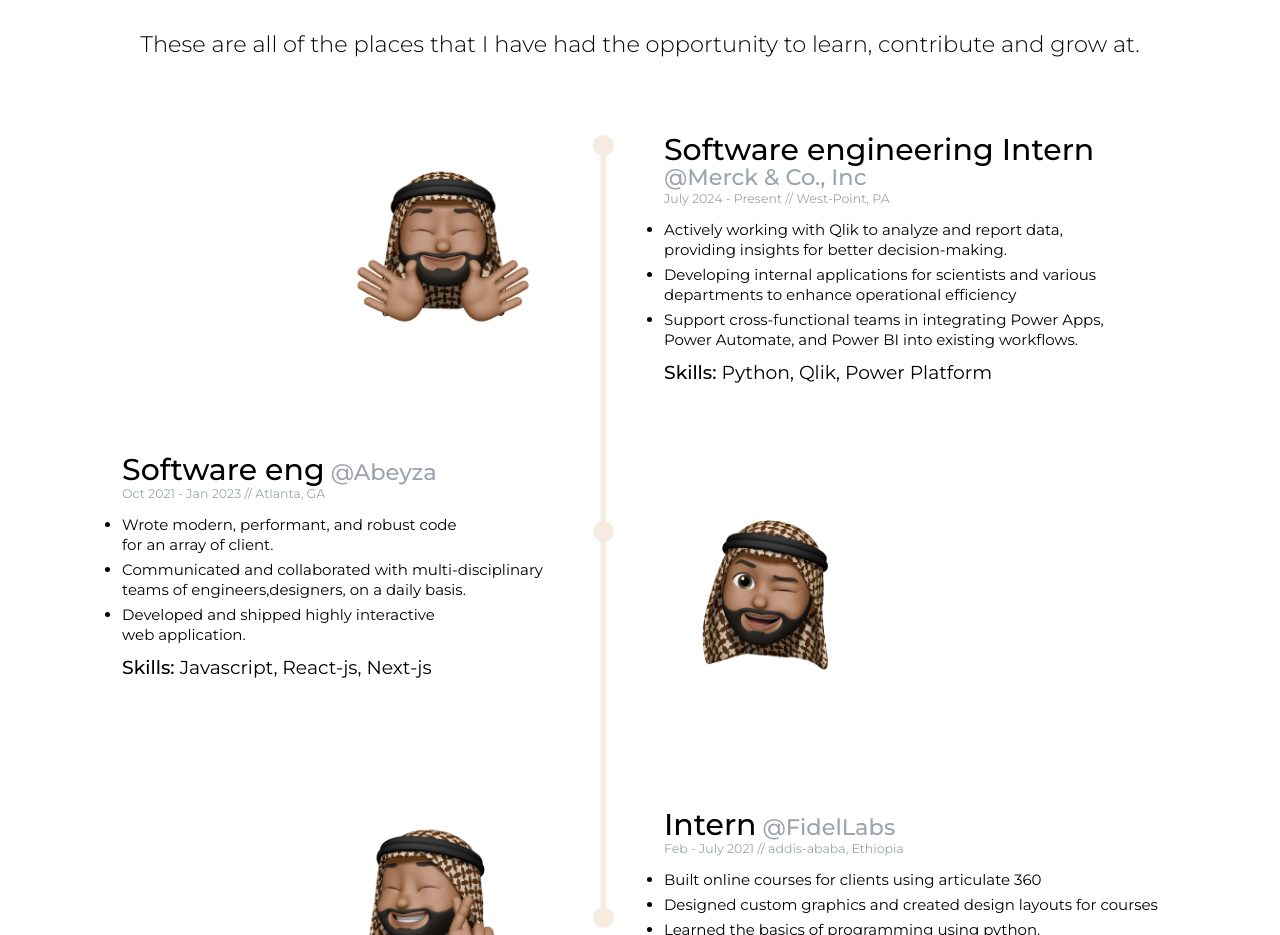
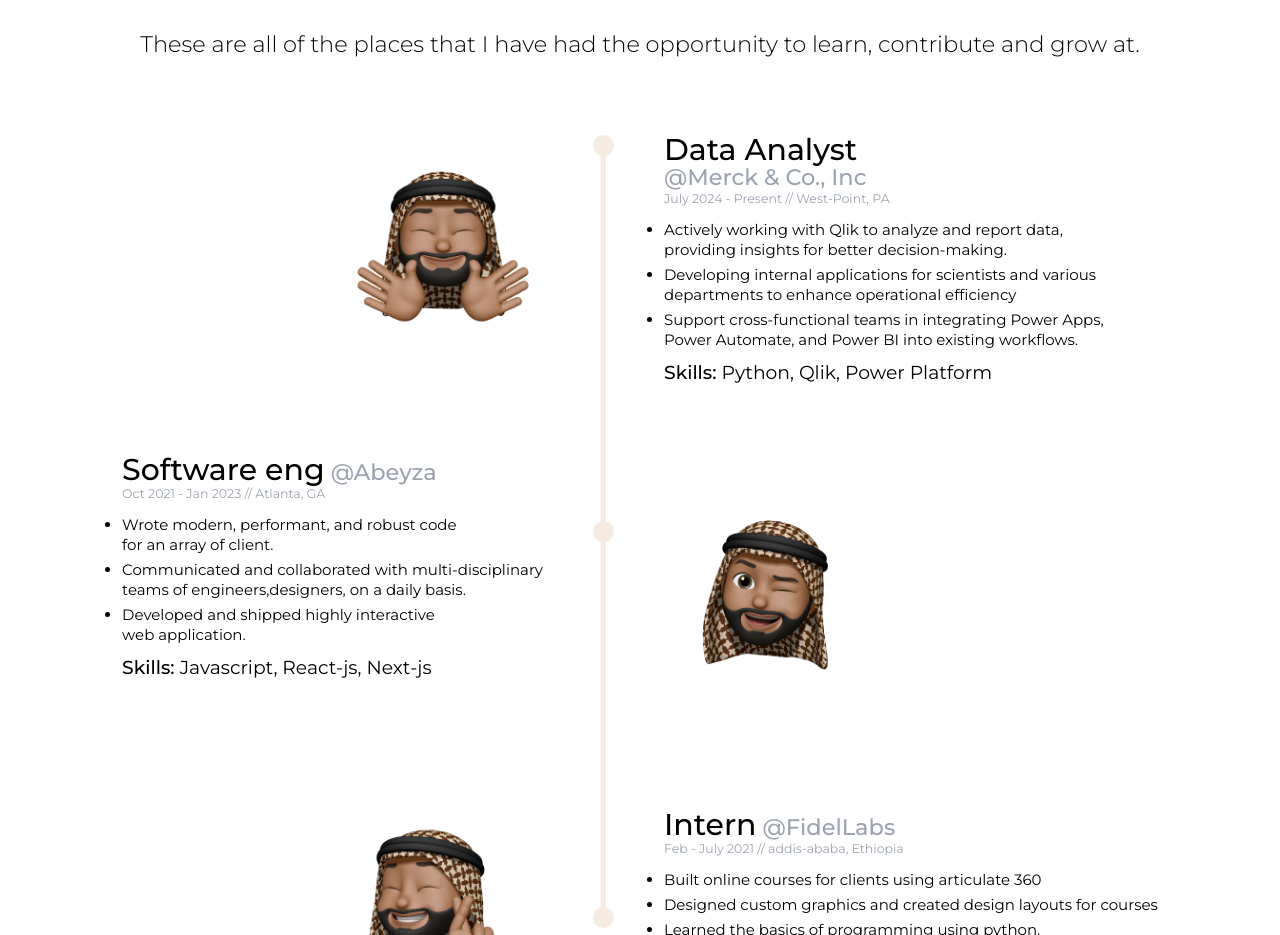
Before and after one commit to eyuel23/Portfolio-v1, a Next.js app: page / in a window 1280 px wide. Shown: the part 2000-2935 px from the top of the page. Built offline with nearby package versions, Linux system fonts and the light colour scheme.

Commit message:
updated experience section

```diff
--- a/components/Experience/index.js
+++ b/components/Experience/index.js
@@ -80,7 +80,7 @@
           >
             <div>
               <h1 className="font-medium text-5xl">
-                Software engineering Intern
+                Data Analyst
                 <span className="text-4xl text-gray-400 block">
                   {" "}
                   @Merck & Co., Inc
```
